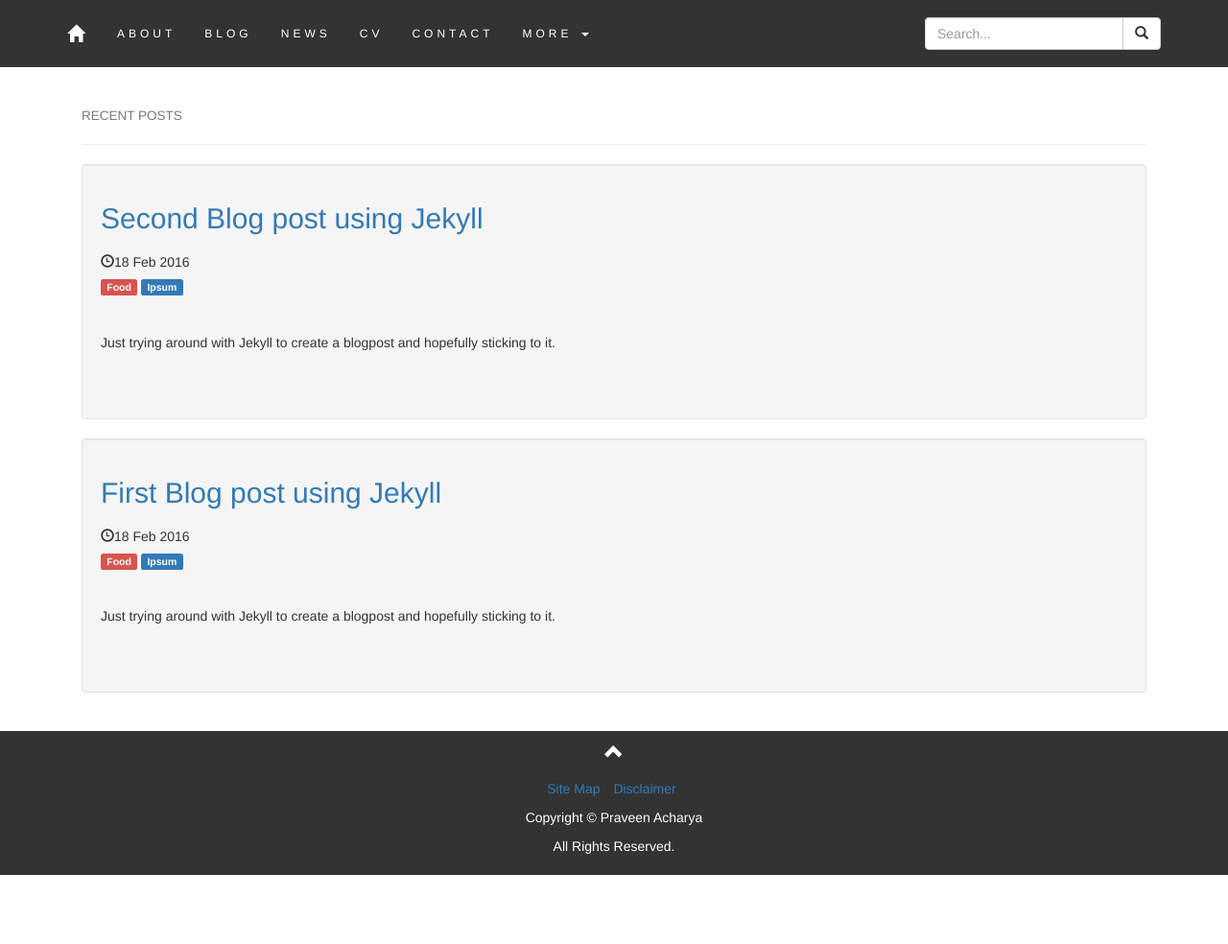
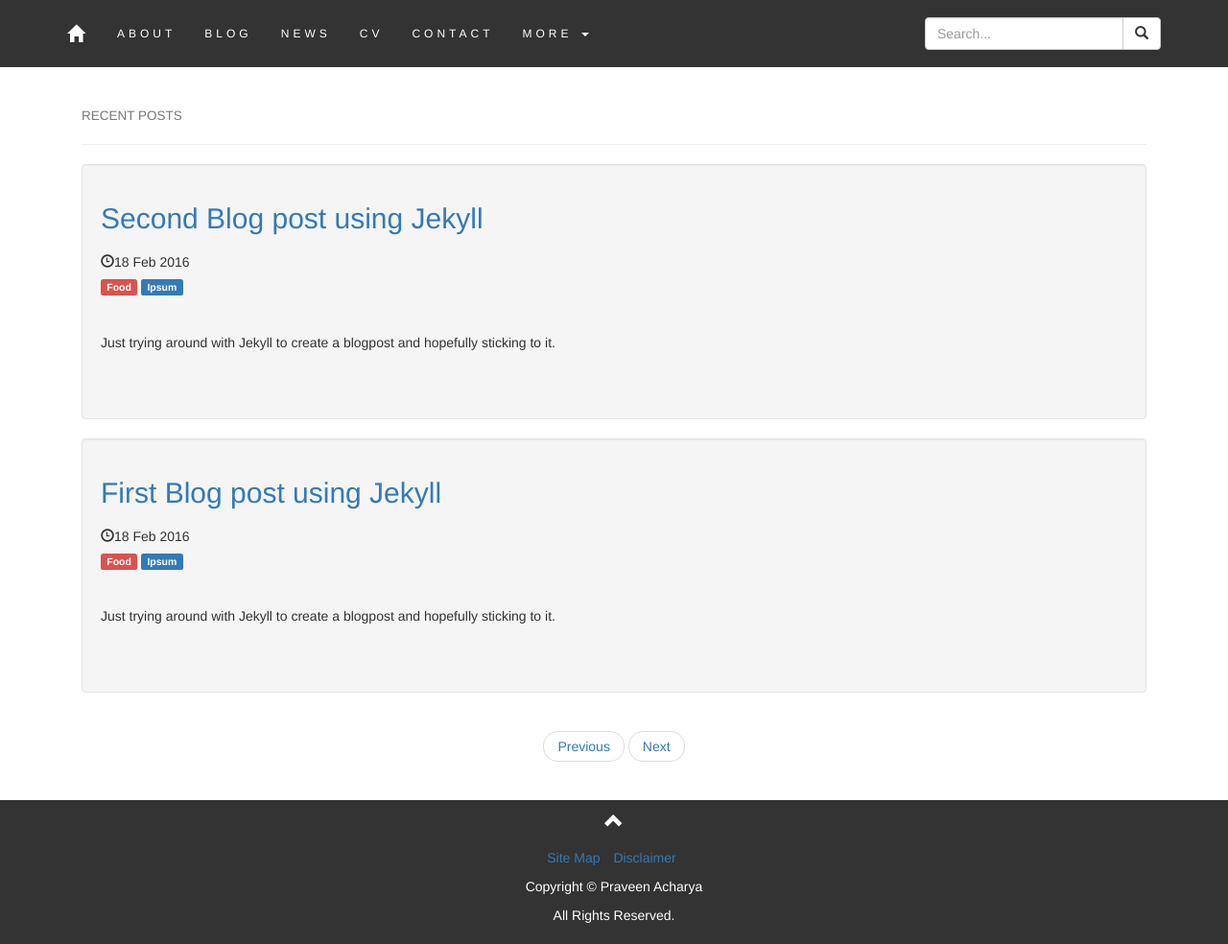
Before and after one commit to acharyaprvn/acharyaprvn.github.io-old, a Jekyll site: the page built from blog/index.html, in a window 1280 px wide and 984 px high. Shown: the whole window at 96% size. Built offline with Jekyll 4.4.1, drawn with Linux system fonts in a browser that asks for light colours.

Commit message:
blog interface

```diff
--- a/blog/index.html
+++ b/blog/index.html
@@ -20,4 +20,8 @@ title: Praveen Acharya
 	  {% endfor %}
 	  </div>
 	  </div>
+	  <ul class="pager">
+    <li><a href="#">Previous</a></li>
+    <li><a href="#">Next</a></li>
+  </ul>
 	  </div>
```
